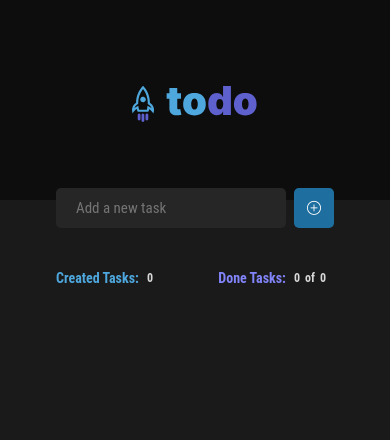
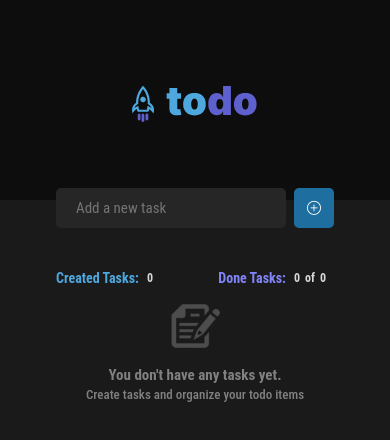
Before and after one commit to akio-q/react-todo, a React (Create React App) app: page / in a window 390 px wide. Shown: the top 440 px of the page. Built offline with nearby package versions, Linux system fonts and the light colour scheme.

Commit message:
add message when there are no tasks

```diff
--- a/src/App.js
+++ b/src/App.js
@@ -4,6 +4,7 @@ import {v4 as uuidv4} from 'uuid';
 import Todo from './Todo';
 
 import todoLogo from './img/todoLogo.svg';
+import clipboardText from './img/clipboardText.png';
 
 const App = () => {
     const [todos, setTodos] = useState([]);
@@ -83,6 +84,15 @@ const App = () => {
                         </div>
                     </div>
                 </div>
+                {
+                    todos.length === 0 ? (
+                        <div className='empty-page'>
+                            <img src={clipboardText} className='empty-page__img' alt="Blank" />
+                            <strong>You don't have any tasks yet.</strong>
+                            <p className='empty-page__text'>Create tasks and organize your todo items</p>
+                        </div>
+                    ) : null
+                }
                 <div className="todo__todos">
                     {
                         todos.map(todo => {
--- a/src/sass/style.scss
+++ b/src/sass/style.scss
@@ -176,6 +176,26 @@ input[type="checkbox"]:checked::after {
     }
 }
 
+.empty-page {
+    display: flex;
+    flex-direction: column;
+    align-items: center;
+    margin-top: 13px;
+    color: #808080;
+    &__img {
+        width: 80px;
+        height: 80px;
+    }
+    strong {
+        margin-top: 15px;
+        font-size: 19px;
+    }
+    &__text {
+        font-weight: 500;
+        line-height: 22px;
+    }
+}
+
 .completed {
     text-decoration: line-through;
     color: #808080;
@@ -207,6 +227,18 @@ input[type="checkbox"]:checked::after {
             &-item {
                 font-size: 15px;
             }
+        }
+    }
+    .empty-page {
+        &__img {
+            width: 60px;
+            height: 60px;
+        }
+        strong {
+            font-size: 16px;
+        }
+        &__text {
+            font-size: 15px;
         }
     }
 }
@@ -254,4 +286,16 @@ input[type="checkbox"]:checked::after {
             }
         }
     }
+    .empty-page {
+        &__img {
+            width: 50px;
+            height: 50px;
+        }
+        strong {
+            font-size: 15px;
+        }
+        &__text {
+            font-size: 13px;
+        }
+    }
 }
```
Also changed, not shown: src/img/clipboardText.png (added).
